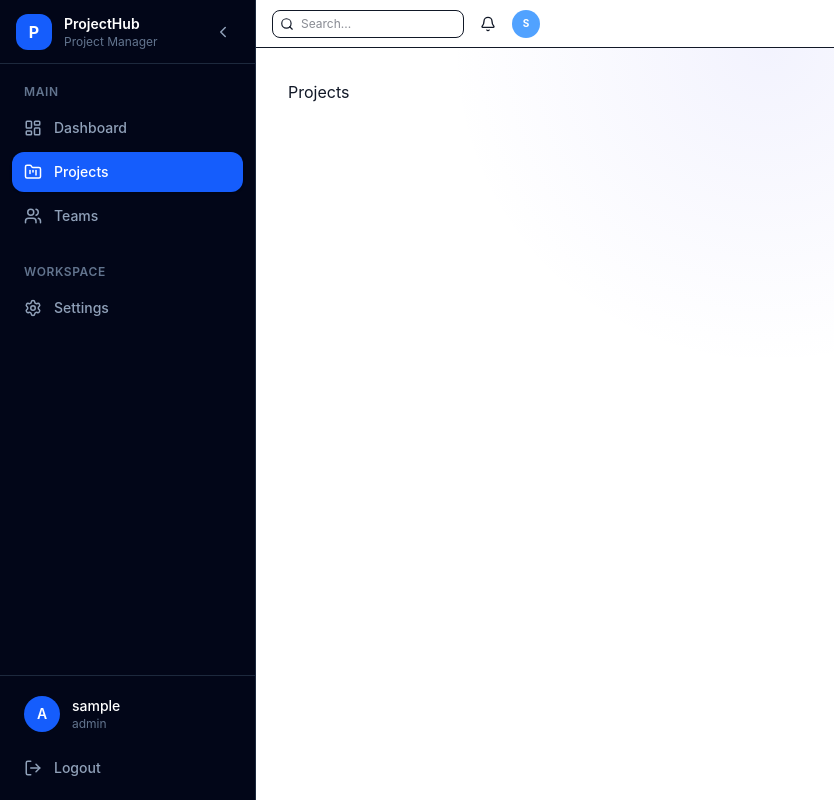
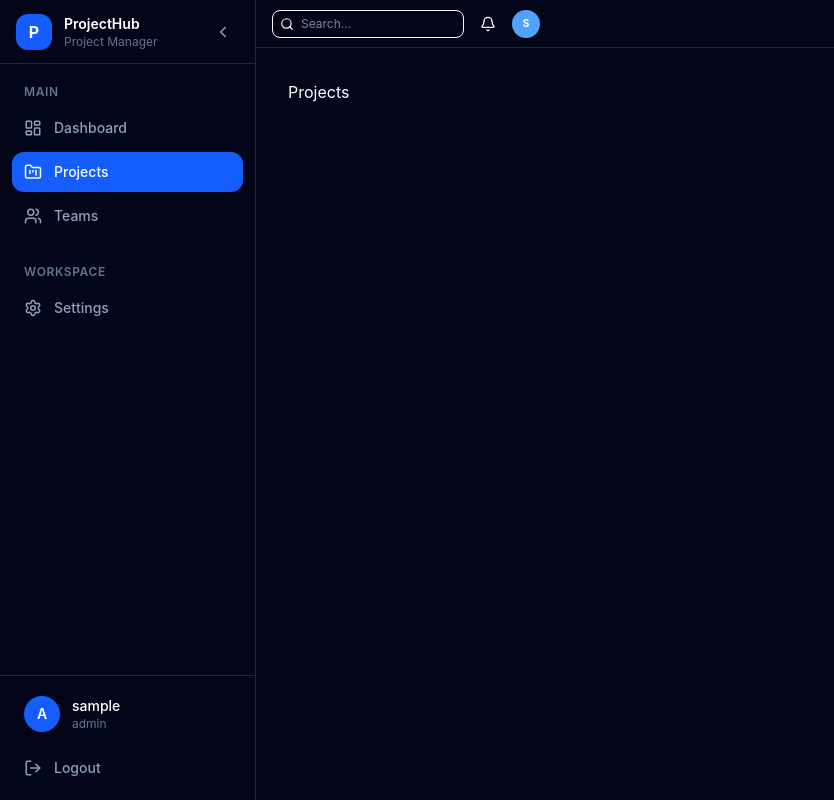
Before and after one commit to Abbas-shah10/project_management, a React (Vite) app in the folder frontend/: page /projects in a window 1280 px wide. Shown: the whole page, without its empty margins (0-834 px from the left). Built offline with nearby package versions, Linux system fonts and the light colour scheme; sample sign-in values are in the browser's storage.

Commit message:
fix the background color

```diff
--- a/frontend/src/components/layout/AppLayout.tsx
+++ b/frontend/src/components/layout/AppLayout.tsx
@@ -9,14 +9,14 @@ export default function AppLayout() {
   const toggleSidebar = () => setSidebarOpen((prev) => !prev);
 
   return (
-    <div className="flex  bg-[var(--bg-primary)] text-[var(--text-primary)] antialiased">
+    <div className="flex  border-slate-800 text-[(--text-primary)] antialiased">
       <Sidebar sidebarOpen={sidebarOpen} toggleSidebar={toggleSidebar} />
 
       <div className="flex min-w-0 flex-1 flex-col overflow-hidden">
         <Header />
 
-        <main className="flex-1 overflow-auto bg-[radial-gradient(circle_at_top,_rgba(99,102,241,0.08),_transparent_35%)] p-4 sm:p-6 lg:p-8">
-          <div className="mx-auto w-full max-w-7xl">
+        <main className="flex-1 overflow-auto p-4 bg-slate-950 text-white sm:p-6 lg:p-8">
+          <div className="mx-auto w-full max-w-7xl ">
             <Outlet />
           </div>
         </main>
--- a/frontend/src/components/layout/Header.tsx
+++ b/frontend/src/components/layout/Header.tsx
@@ -5,7 +5,7 @@ export default function Header() {
   const user = useAuthStore((state) => state.user);
   return (
     <>
-      <header className="h-12 flex w-full items-center justify-between px-4 bg-[(--bg-primary)] border-b  shrink-0">
+      <header className="h-12 flex w-full bg-slate-950 text-white border-slate-800 items-center justify-between px-4  border-b  shrink-0">
         <div className="flex justify-between items-center gap-2">
           <div className="relative hidden sm:block">
             <Search className="absolute left-2 top-1/2 -translate-y-1/2 w-3.5 h-3.5 text-[(--text-tertiary)]" />
```
